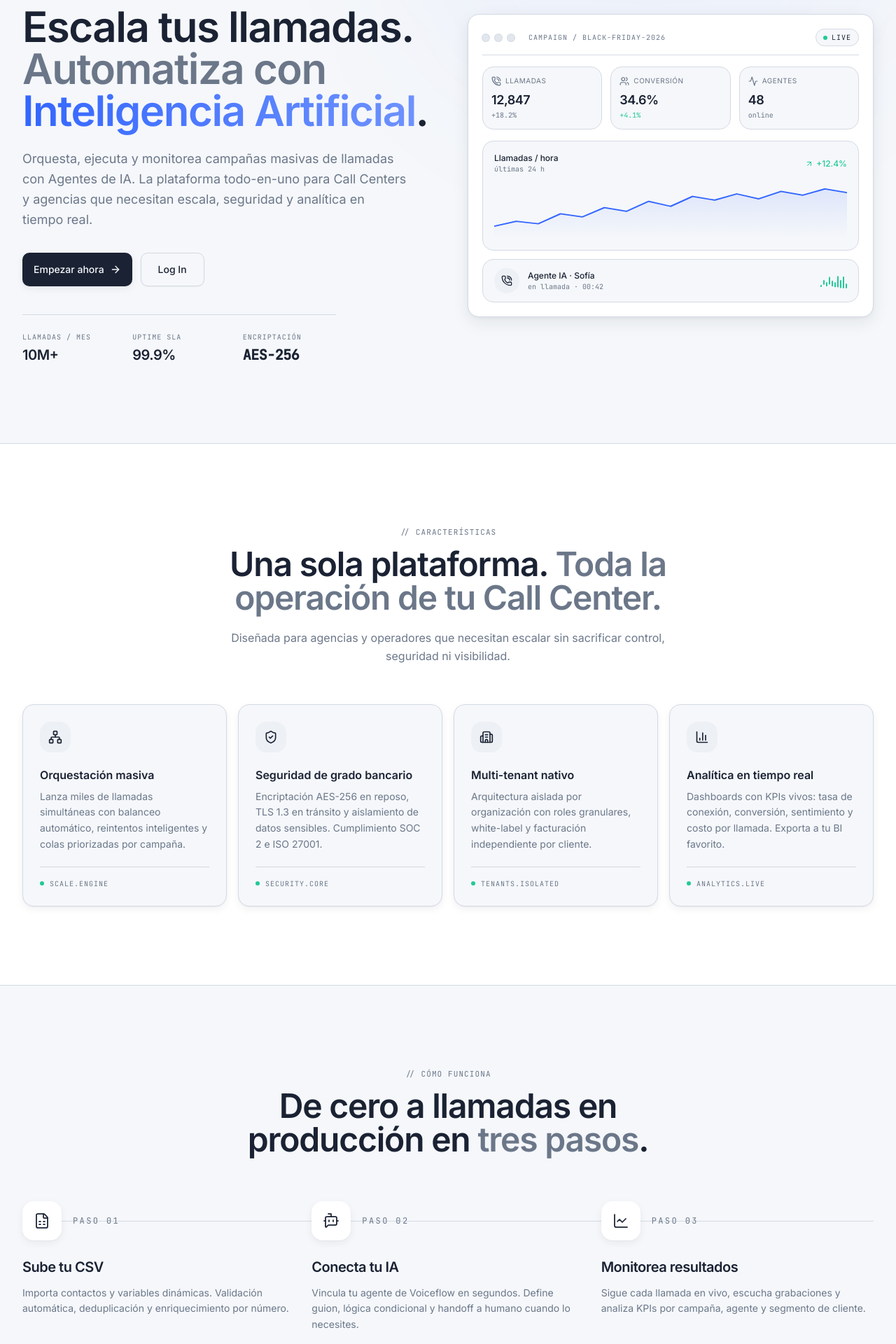
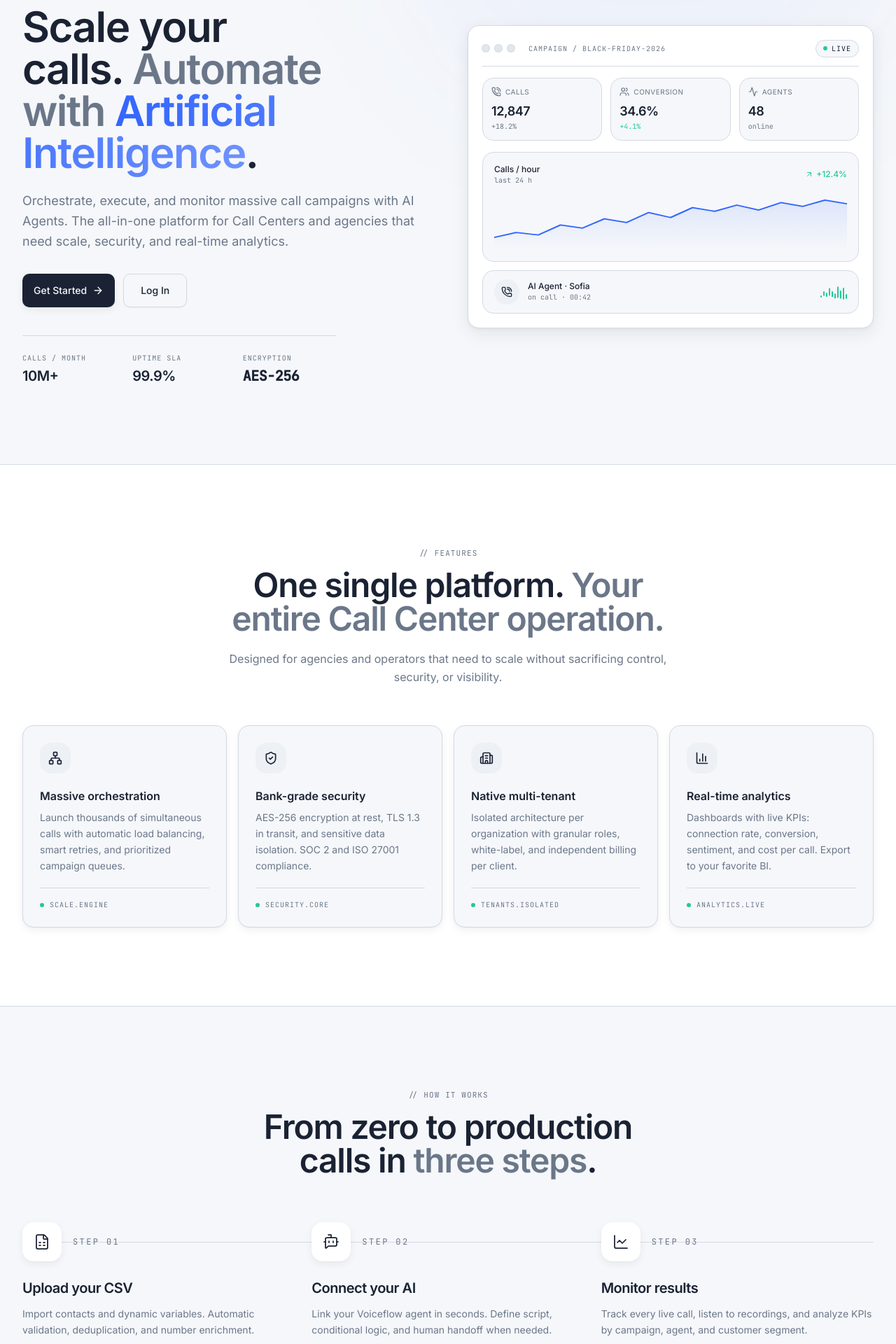
Before and after one commit to LuisAnibalVasquez/TFM_CallMasterAI, a React (Vite) app in the folder apps/frontend/: page / in a window 1280 px wide. Shown: the part 240-2160 px from the top of the page at 70% size. Built offline with nearby package versions, Linux system fonts and the light colour scheme; no server answers.

Commit message:
style: translate landing page components to english

```diff
--- a/apps/frontend/src/features/landing/components/dashboard-mockup.tsx
+++ b/apps/frontend/src/features/landing/components/dashboard-mockup.tsx
@@ -28,20 +28,20 @@ export function DashboardMockup() {
       <div className="mt-4 grid grid-cols-3 gap-3">
         <KpiCard
           icon={<PhoneCall className="h-3.5 w-3.5" />}
-          label="Llamadas"
+          label="Calls"
           value="12,847"
           delta="+18.2%"
         />
         <KpiCard
           icon={<Users className="h-3.5 w-3.5" />}
-          label="Conversión"
+          label="Conversion"
           value="34.6%"
           delta="+4.1%"
           highlight
         />
         <KpiCard
           icon={<Activity className="h-3.5 w-3.5" />}
-          label="Agentes"
+          label="Agents"
           value="48"
           delta="online"
         />
@@ -51,11 +51,9 @@ export function DashboardMockup() {
       <div className="mt-4 rounded-xl border border-border bg-background p-4">
         <div className="mb-3 flex items-center justify-between">
           <div>
-            <p className="text-xs font-medium text-foreground">
-              Llamadas / hora
-            </p>
+            <p className="text-xs font-medium text-foreground">Calls / hour</p>
             <p className="font-mono text-[10px] text-muted-foreground">
-              últimas 24 h
+              last 24 h
             </p>
           </div>
           <span className="inline-flex items-center gap-1 text-xs font-medium text-accent">
@@ -69,7 +67,7 @@ export function DashboardMockup() {
           className="h-20 w-full"
           preserveAspectRatio="none"
           role="img"
-          aria-label="Gráfico de llamadas por hora"
+          aria-label="Calls per hour chart"
         >
           <defs>
             <linearGradient id="cmai-area" x1="0" x2="0" y1="0" y2="1">
@@ -100,10 +98,10 @@ export function DashboardMockup() {
           </div>
           <div>
             <p className="text-xs font-medium text-foreground">
-              Agente IA · Sofía
+              AI Agent · Sofia
             </p>
             <p className="font-mono text-[10px] text-muted-foreground">
-              en llamada · 00:42
+              on call · 00:42
             </p>
           </div>
         </div>
--- a/apps/frontend/src/features/landing/components/features.tsx
+++ b/apps/frontend/src/features/landing/components/features.tsx
@@ -16,30 +16,30 @@ type Feature = {
 const FEATURES: Feature[] = [
   {
     icon: Network,
-    title: "Orquestación masiva",
+    title: "Massive orchestration",
     description:
-      "Lanza miles de llamadas simultáneas con balanceo automático, reintentos inteligentes y colas priorizadas por campaña.",
+      "Launch thousands of simultaneous calls with automatic load balancing, smart retries, and prioritized campaign queues.",
     tag: "scale.engine",
   },
   {
     icon: ShieldCheck,
-    title: "Seguridad de grado bancario",
+    title: "Bank-grade security",
     description:
-      "Encriptación AES-256 en reposo, TLS 1.3 en tránsito y aislamiento de datos sensibles. Cumplimiento SOC 2 e ISO 27001.",
+      "AES-256 encryption at rest, TLS 1.3 in transit, and sensitive data isolation. SOC 2 and ISO 27001 compliance.",
     tag: "security.core",
   },
   {
     icon: Building2,
-    title: "Multi-tenant nativo",
+    title: "Native multi-tenant",
     description:
-      "Arquitectura aislada por organización con roles granulares, white-label y facturación independiente por cliente.",
+      "Isolated architecture per organization with granular roles, white-label, and independent billing per client.",
     tag: "tenants.isolated",
   },
   {
     icon: BarChart3,
-    title: "Analítica en tiempo real",
+    title: "Real-time analytics",
     description:
-      "Dashboards con KPIs vivos: tasa de conexión, conversión, sentimiento y costo por llamada. Exporta a tu BI favorito.",
+      "Dashboards with live KPIs: connection rate, conversion, sentiment, and cost per call. Export to your favorite BI.",
     tag: "analytics.live",
   },
 ];
@@ -53,17 +53,17 @@ export function Features() {
       <div className="mx-auto max-w-7xl px-4 sm:px-6 lg:px-8">
         <div className="mx-auto max-w-2xl text-center">
           <span className="font-mono text-[11px] uppercase tracking-widest text-muted-foreground">
-            // Características
+            // Features
           </span>
           <h2 className="mt-3 text-balance text-3xl font-semibold tracking-tight text-foreground sm:text-4xl lg:text-5xl">
-            Una sola plataforma.{" "}
+            One single platform.{" "}
             <span className="text-muted-foreground">
-              Toda la operación de tu Call Center.
+              Your entire Call Center operation.
             </span>
           </h2>
           <p className="mt-5 text-pretty text-base leading-relaxed text-muted-foreground">
-            Diseñada para agencias y operadores que necesitan escalar sin
-            sacrificar control, seguridad ni visibilidad.
+            Designed for agencies and operators that need to scale without
+            sacrificing control, security, or visibility.
           </p>
         </div>
 
--- a/apps/frontend/src/features/landing/components/footer.tsx
+++ b/apps/frontend/src/features/landing/components/footer.tsx
@@ -2,23 +2,23 @@ import { Link } from "react-router-dom";
 import { PhoneCall, Code, MessageCircle, Share2 } from "lucide-react";
 
 const PRODUCT_LINKS = [
-  { href: "#features", label: "Características" },
-  { href: "#how-it-works", label: "Cómo funciona" },
-  { href: "#pricing", label: "Precios" },
+  { href: "#features", label: "Features" },
+  { href: "#how-it-works", label: "How it works" },
+  { href: "#pricing", label: "Pricing" },
   { href: "/changelog", label: "Changelog" },
 ];
 
 const COMPANY_LINKS = [
-  { href: "/about", label: "Sobre nosotros" },
-  { href: "/contact", label: "Contacto" },
+  { href: "/about", label: "About us" },
+  { href: "/contact", label: "Contact" },
   { href: "/blog", label: "Blog" },
-  { href: "/careers", label: "Trabaja con nosotros" },
+  { href: "/careers", label: "Careers" },
 ];
 
 const LEGAL_LINKS = [
-  { href: "/legal/terms", label: "Términos" },
-  { href: "/legal/privacy", label: "Privacidad" },
-  { href: "/legal/security", label: "Seguridad" },
+  { href: "/legal/terms", label: "Terms" },
+  { href: "/legal/privacy", label: "Privacy" },
+  { href: "/legal/security", label: "Security" },
   { href: "/legal/dpa", label: "DPA" },
 ];
 
@@ -51,8 +51,8 @@ export function Footer() {
               </div>
             </Link>
             <p className="mt-5 max-w-sm text-sm leading-relaxed text-muted-foreground">
-              La plataforma SaaS multi-tenant para orquestar campañas masivas de
-              llamadas con Agentes de IA.
+              The multi-tenant SaaS platform to orchestrate massive call
+              campaigns with AI Agents.
             </p>
 
             <ul className="mt-6 flex items-center gap-2">
@@ -82,15 +82,14 @@ export function Footer() {
             </ul>
           </div>
 
-          <FooterColumn title="Producto" links={PRODUCT_LINKS} />
-          <FooterColumn title="Empresa" links={COMPANY_LINKS} />
+          <FooterColumn title="Product" links={PRODUCT_LINKS} />
+          <FooterColumn title="Company" links={COMPANY_LINKS} />
           <FooterColumn title="Legal" links={LEGAL_LINKS} />
         </div>
 
         <div className="mt-12 flex flex-col items-start justify-between gap-4 border-t border-border pt-6 sm:flex-row sm:items-center">
           <p className="font-mono text-[11px] uppercase tracking-widest text-muted-foreground">
-            © {new Date().getFullYear()} Call Master AI · Todos los derechos
-            reservados
+            © {new Date().getFullYear()} Call Master AI · All rights reserved
           </p>
           <div className="flex items-center gap-2">
             <span className="h-1.5 w-1.5 rounded-full bg-accent animate-pulse-soft" />
--- a/apps/frontend/src/features/landing/components/hero.tsx
+++ b/apps/frontend/src/features/landing/components/hero.tsx
@@ -24,19 +24,18 @@ export function Hero() {
             </div>
 
             <h1 className="mt-6 text-balance text-4xl font-semibold tracking-tight text-foreground sm:text-5xl lg:text-6xl">
-              Escala tus llamadas.{" "}
-              <span className="text-muted-foreground">Automatiza con</span>{" "}
+              Scale your calls.{" "}
+              <span className="text-muted-foreground">Automate with</span>{" "}
               <span className="bg-gradient-to-r from-primary to-primary/70 bg-clip-text text-transparent">
-                Inteligencia Artificial
+                Artificial Intelligence
               </span>
               .
             </h1>
 
             <p className="mt-6 max-w-xl text-pretty text-base leading-relaxed text-muted-foreground sm:text-lg">
-              Orquesta, ejecuta y monitorea campañas masivas de llamadas con
-              Agentes de IA. La plataforma todo-en-uno para Call Centers y
-              agencias que necesitan escala, seguridad y analítica en tiempo
-              real.
+              Orchestrate, execute, and monitor massive call campaigns with AI
+              Agents. The all-in-one platform for Call Centers and agencies that
+              need scale, security, and real-time analytics.
             </p>
 
             <div className="mt-8 flex flex-col items-stretch gap-3 sm:flex-row sm:items-center">
@@ -46,7 +45,7 @@ export function Hero() {
                 className="h-12 bg-foreground text-background shadow-soft hover:bg-foreground/90"
               >
                 <Link to="/signup" className="inline-flex items-center gap-2">
-                  Empezar ahora
+                  Get Started
                   <ArrowRight className="h-4 w-4" />
                 </Link>
               </Button>
@@ -62,9 +61,9 @@ export function Hero() {
 
             {/* Trust strip */}
             <dl className="mt-10 grid max-w-md grid-cols-3 gap-6 border-t border-border pt-6">
-              <Stat value="10M+" label="Llamadas / mes" />
+              <Stat value="10M+" label="Calls / month" />
               <Stat value="99.9%" label="Uptime SLA" />
-              <Stat value="AES-256" label="Encriptación" mono />
+              <Stat value="AES-256" label="Encryption" mono />
             </dl>
           </div>
 
--- a/apps/frontend/src/features/landing/components/how-it-works.tsx
+++ b/apps/frontend/src/features/landing/components/how-it-works.tsx
@@ -4,23 +4,23 @@ const STEPS = [
   {
     n: "01",
     icon: FileSpreadsheet,
-    title: "Sube tu CSV",
+    title: "Upload your CSV",
     description:
-      "Importa contactos y variables dinámicas. Validación automática, deduplicación y enriquecimiento por número.",
+      "Import contacts and dynamic variables. Automatic validation, deduplication, and number enrichment.",
   },
   {
     n: "02",
     icon: BotMessageSquare,
-    title: "Conecta tu IA",
+    title: "Connect your AI",
     description:
-      "Vincula tu agente de Voiceflow en segundos. Define guion, lógica condicional y handoff a humano cuando lo necesites.",
+      "Link your Voiceflow agent in seconds. Define script, conditional logic, and human handoff when needed.",
   },
   {
     n: "03",
     icon: LineChart,
-    title: "Monitorea resultados",
+    title: "Monitor results",
     description:
-      "Sigue cada llamada en vivo, escucha grabaciones y analiza KPIs por campaña, agente y segmento de cliente.",
+      "Track every live call, listen to recordings, and analyze KPIs by campaign, agent, and customer segment.",
   },
 ];
 
@@ -33,11 +33,11 @@ export function HowItWorks() {
       <div className="relative mx-auto max-w-7xl px-4 sm:px-6 lg:px-8">
         <div className="mx-auto max-w-2xl text-center">
           <span className="font-mono text-[11px] uppercase tracking-widest text-muted-foreground">
-            // Cómo funciona
+            // How it works
           </span>
           <h2 className="mt-3 text-balance text-3xl font-semibold tracking-tight text-foreground sm:text-4xl lg:text-5xl">
-            De cero a llamadas en producción en{" "}
-            <span className="text-muted-foreground">tres pasos</span>.
+            From zero to production calls in{" "}
+            <span className="text-muted-foreground">three steps</span>.
           </h2>
         </div>
 
@@ -58,7 +58,7 @@ export function HowItWorks() {
                   />
                 </div>
                 <span className="font-mono text-xs uppercase tracking-[0.2em] text-muted-foreground">
-                  Paso {step.n}
+                  Step {step.n}
                 </span>
               </div>
 
--- a/apps/frontend/src/features/landing/components/navbar.tsx
+++ b/apps/frontend/src/features/landing/components/navbar.tsx
@@ -3,10 +3,10 @@ import { PhoneCall } from "lucide-react";
 import { Button } from "../../../shared/components/ui/button";
 
 const NAV_LINKS = [
-  { href: "#features", label: "Características" },
-  { href: "#how-it-works", label: "Cómo funciona" },
-  { href: "#trust", label: "Confianza" },
-  { href: "#pricing", label: "Precios" },
+  { href: "#features", label: "Features" },
+  { href: "#how-it-works", label: "How it works" },
+  { href: "#trust", label: "Trust" },
+  { href: "#pricing", label: "Pricing" },
 ];
 
 export function Navbar() {
@@ -16,7 +16,7 @@ export function Navbar() {
         <Link
           to="/"
           className="flex items-center gap-2.5"
-          aria-label="Call Master AI — Inicio"
+          aria-label="Call Master AI — Home"
         >
           <span
             className="relative flex h-9 w-9 items-center justify-center rounded-xl bg-foreground"
@@ -36,7 +36,7 @@ export function Navbar() {
         </Link>
 
         <nav
-          aria-label="Navegación principal"
+          aria-label="Main navigation"
           className="hidden items-center gap-1 md:flex"
         >
           {NAV_LINKS.map((link) => (
@@ -64,7 +64,7 @@ export function Navbar() {
             size="sm"
             className="bg-primary text-primary-foreground shadow-sm hover:bg-primary/90"
           >
-            <Link to="/signup">Empezar ahora</Link>
+            <Link to="/signup">Get Started</Link>
           </Button>
         </div>
       </div>
```
Also changed, not shown: apps/frontend/src/features/landing/components/social-proof.tsx (+7 -6 lines).
